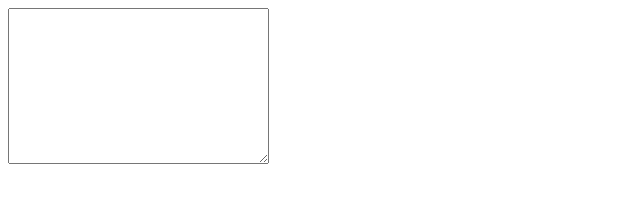
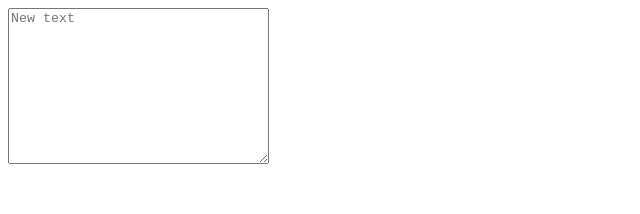
Before and after one commit to psychemist/markdown-previewer, a React (Vite) app: page / in a window 1280 px wide. Shown: the top 214 px of the page, without its empty margins (0-640 px from the left). Built offline with nearby package versions, Linux system fonts and the light colour scheme.

Commit message:
Add input field attributes

```diff
--- a/src/components/Editor.jsx
+++ b/src/components/Editor.jsx
@@ -6,7 +6,7 @@ export default function Editor() {
 
     return (
         <>
-            <textarea name="editor" id="editor" cols="30" rows="10"></textarea>
+            <textarea value={text} name="editor" id="editor" cols="30" rows="10" placeholder="New text"></textarea>
         </>
     )
 }
```
